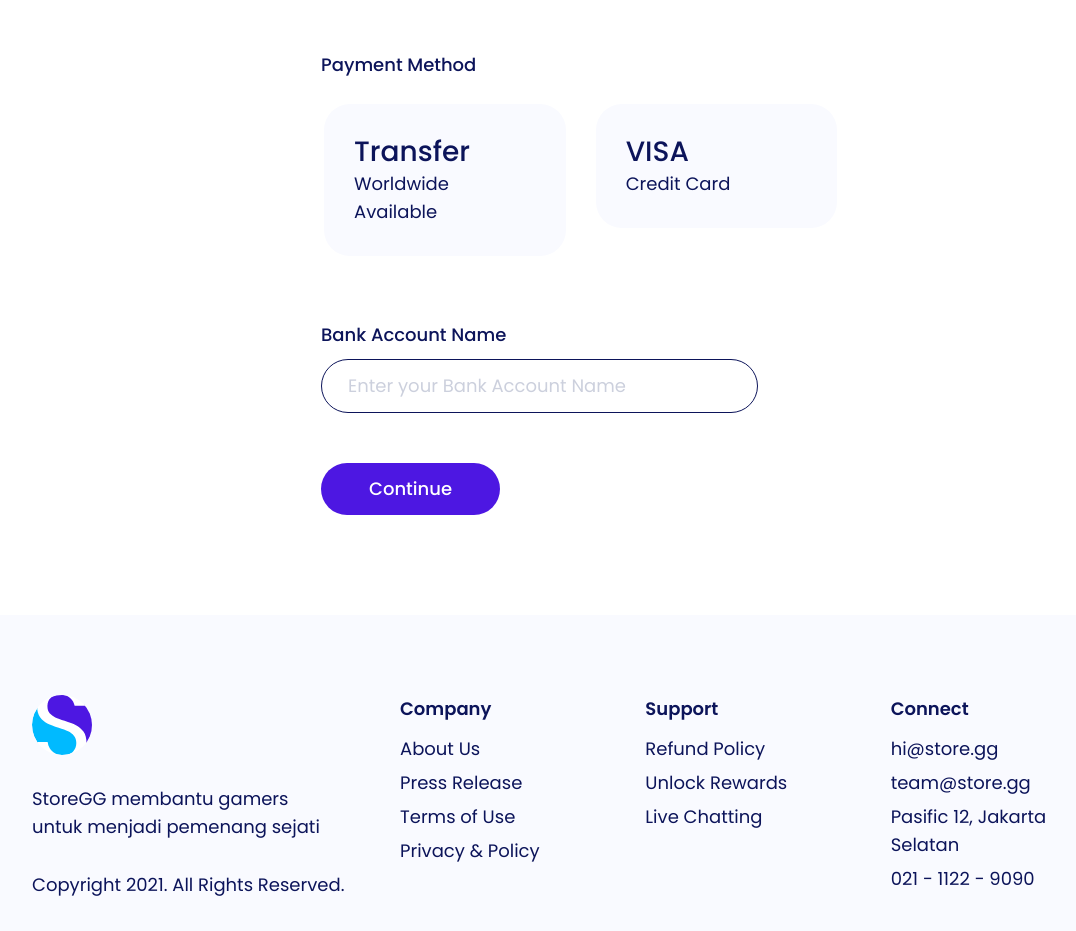
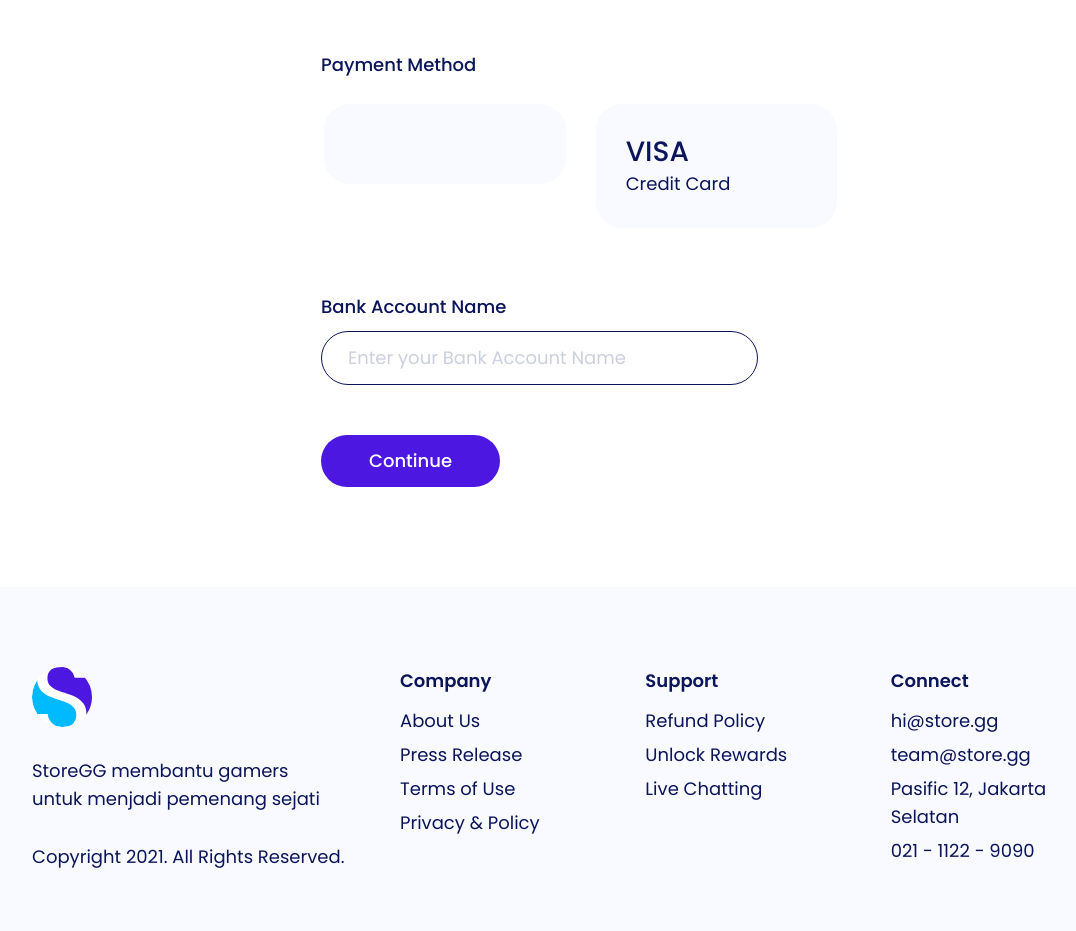
Before and after one commit to renesdwir/renes-store, a Next.js app: page /detail/1 in a window 1280 px wide. Shown: the part 820-1751 px from the top of the page, without its empty margins (68-1144 px from the left). Built offline with nearby package versions, Linux system fonts and the light colour scheme; no server answers.

Commit message:
add props interface paymentitem

```diff
--- a/components/sections/TopUpForm/PaymentItem.tsx
+++ b/components/sections/TopUpForm/PaymentItem.tsx
@@ -1,21 +1,27 @@
 import React from "react";
 
-export default function PaymentItem() {
+interface PaymentItemProps {
+  bankId: string;
+  type: string;
+  name: string;
+}
+export default function PaymentItem(props: PaymentItemProps) {
+  const { bankId, type, name } = props;
   return (
     <label
       className="col-lg-4 col-sm-6 ps-md-15 pe-md-15 pt-md-15 pb-md-15 pt-10 pb-10"
-      htmlFor="transfer"
+      htmlFor={bankId}
     >
       <input
         className="d-none"
         type="radio"
-        id="transfer"
+        id={bankId}
         name="paymentMethod"
-        value="transfer"
+        value={bankId}
       />
       <div className="detail-card">
         <div className="d-flex justify-content-between">
-          <p className="text-3xl color-palette-1 fw-medium m-0">Transfer</p>
+          <p className="text-3xl color-palette-1 fw-medium m-0">{type}</p>
           <svg
             id="icon-check"
             width="20"
@@ -34,7 +40,7 @@
             />
           </svg>
         </div>
-        <p className="text-lg color-palette-1 m-0">Worldwide Available</p>
+        <p className="text-lg color-palette-1 m-0">{name}</p>
       </div>
     </label>
   );
```
